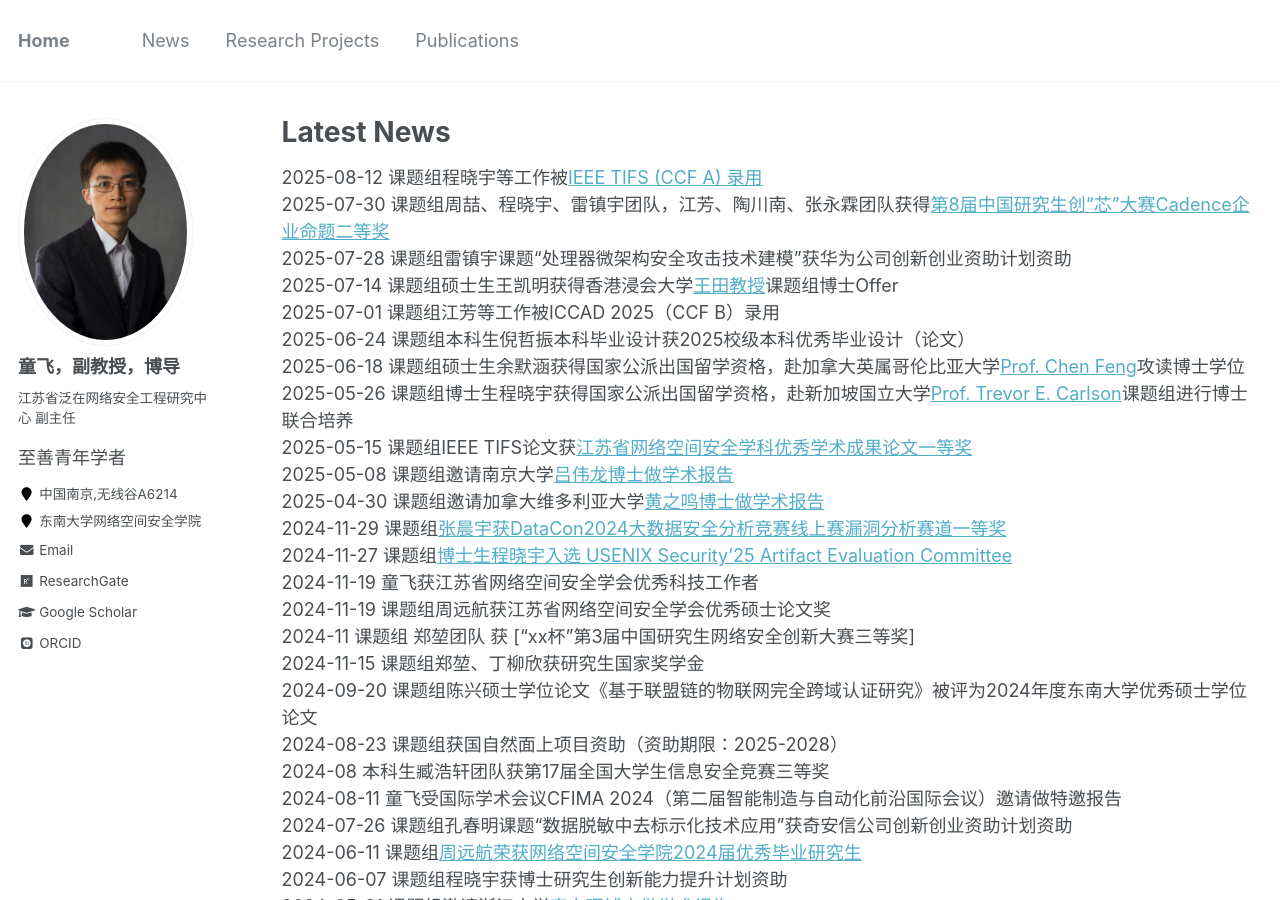
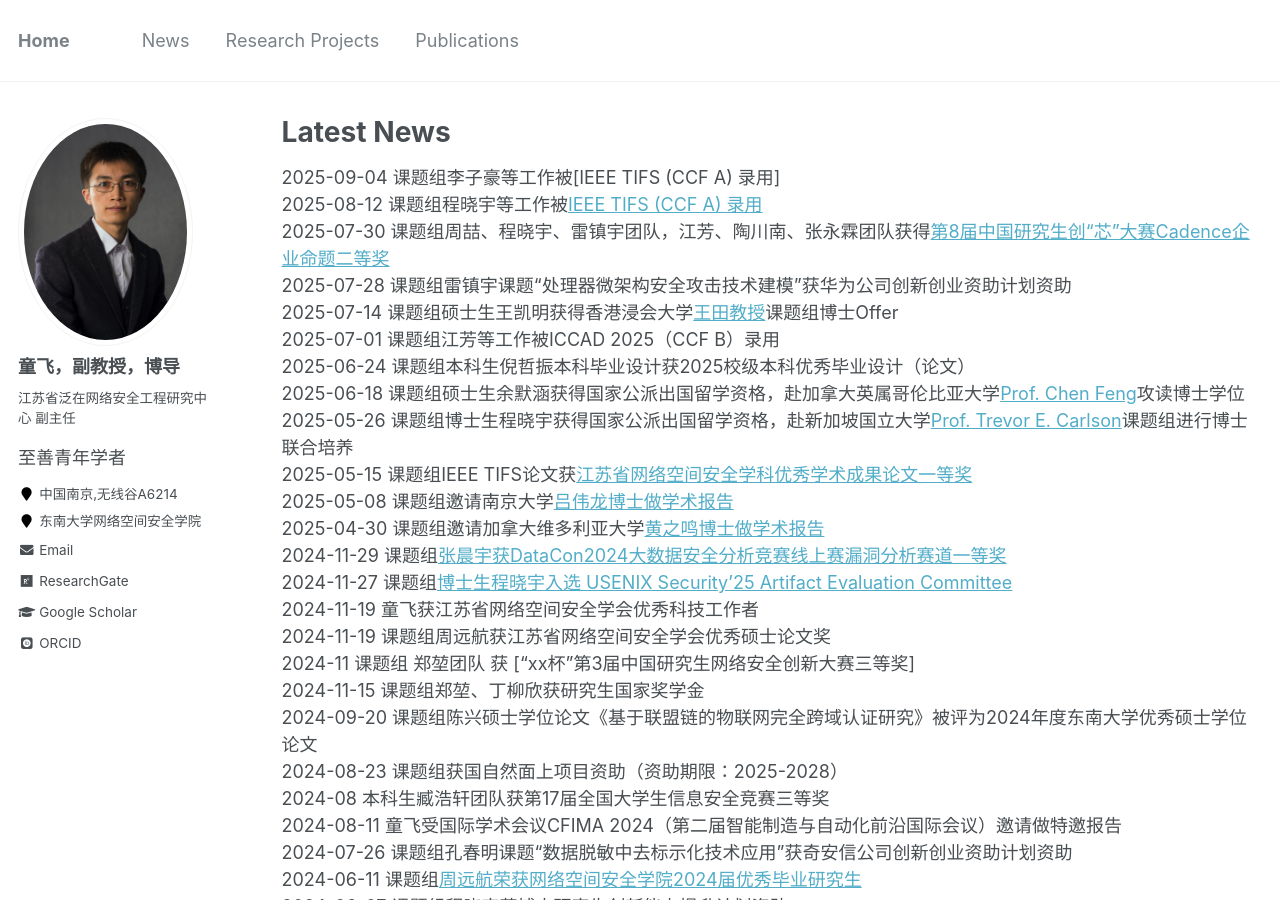
Before and after one commit to fei-tong/fei-tong.github.io, a Jekyll site: the page built from _pages/News.md, in a window 1280 px wide and 900 px high. Built offline with Jekyll 4.4.1, drawn with Linux system fonts in a browser that asks for light colours; some web fonts are replaced.

Commit message:
Update News.md

```diff
--- a/_pages/News.md
+++ b/_pages/News.md
@@ -4,6 +4,7 @@ title: "Latest News"
 permalink: /News/
 author_profile: true
 ---
+2025-09-04 课题组李子豪等工作被[IEEE TIFS (CCF A) 录用]<br>
 2025-08-12 课题组程晓宇等工作被[IEEE TIFS (CCF A) 录用](https://ieeexplore.ieee.org/document/11123915/)<br>
 2025-07-30 课题组周喆、程晓宇、雷镇宇团队，江芳、陶川南、张永霖团队获得[第8届中国研究生创“芯”大赛Cadence企业命题二等奖](https://cpipc.acge.org.cn//cw/detail/10/2c90801798476ff0019874a24c26666d)<br>
 2025-07-28 课题组雷镇宇课题“处理器微架构安全攻击技术建模”获华为公司创新创业资助计划资助<br>
```
